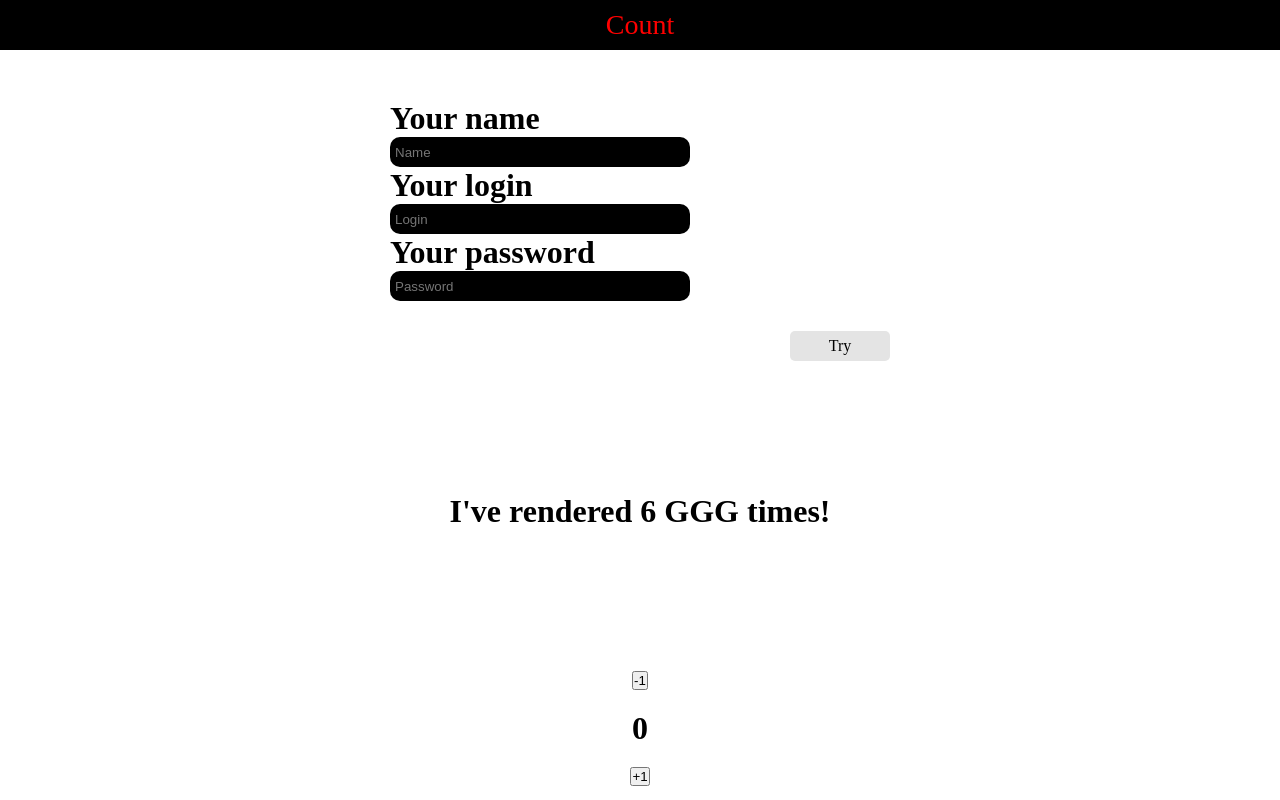
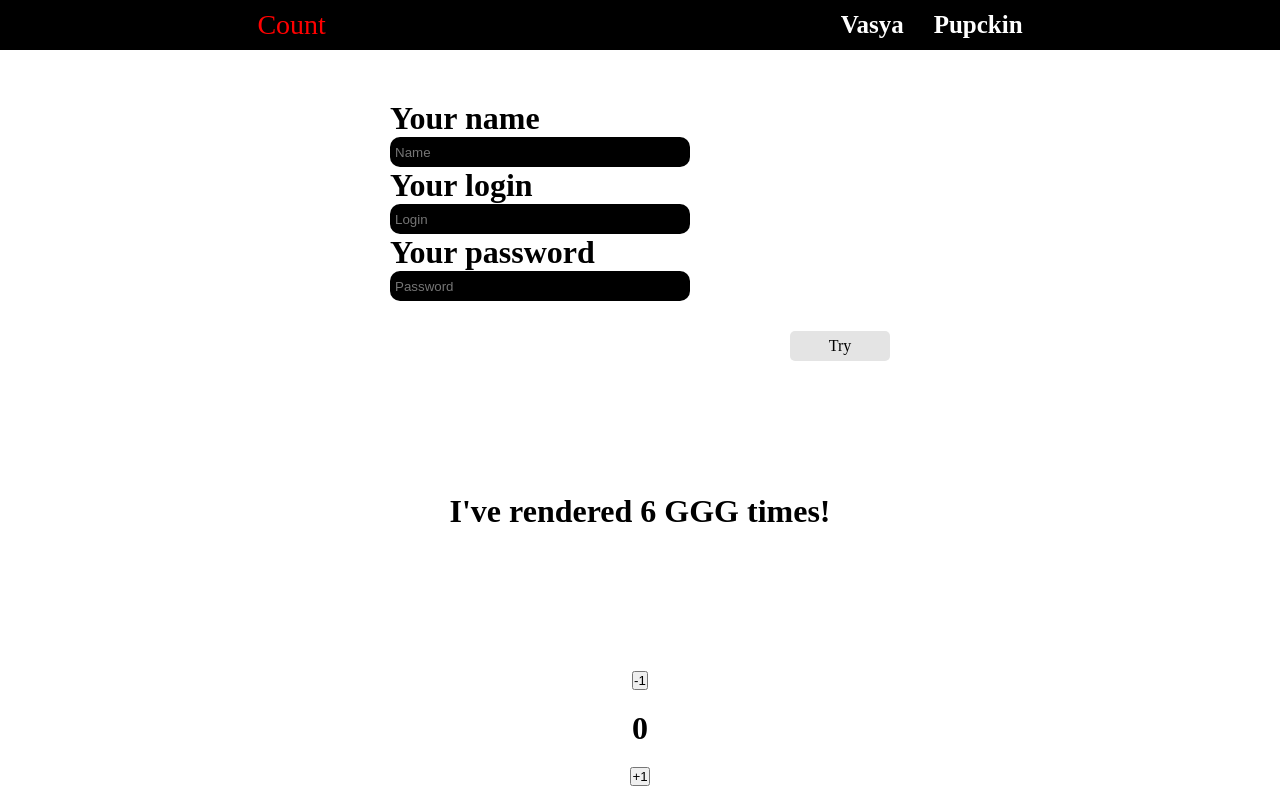
Before and after one commit to GeneralKFC/first_nepo, a React (Vite) app: page / in a window 1280 px wide. Shown: the top 800 px of the page. Built offline with nearby package versions, Linux system fonts and the light colour scheme; no server answers; some icons are missing.

Commit message:
V 1.0.1. Разобрался с формой, с багом кнопки rename. Добавил в header отображение логина и имени

```diff
--- a/src/components/Form.jsx
+++ b/src/components/Form.jsx
@@ -11,13 +11,13 @@ function Form(){
     const [login,setLogin]=useState('');
     const [password,setPassword]=useState('');
     const [name,setName]=useState('');
-    const [isOKName,setisOkName]=useState(false);
-    const [isOKLogin,setisOkLogin]=useState(false);
-    const [isOKPassword,setisOkPassword]=useState(false);
+    const [isOKName,setisOkName]=useState(null);
+    const [isOKLogin,setisOkLogin]=useState(null);
+    const [isOKPassword,setisOkPassword]=useState(null);
     const [User,setUser]=useState(null);
     const [show,setShow]=useState(false);
     const [WasUser,setWasUser]=useState('');
-    const [RenameUser,setRenameUser]=useState(null);
+    const [RenameUser,setRenameUser]=useState(false);
     const userIS=useRef(null);
     const sukaBlyatXyina=useRef();
     const SaveProfile=()=>{
@@ -60,6 +60,7 @@ function Form(){
 
 const Rename=()=>{
     if (isOKLogin && isOKPassword && isOKName) {
+
         console.log('Все поля валидны');
         const newUser = {
           name: name,
@@ -79,7 +80,7 @@ const Rename=()=>{
         setisOkPassword(false);
 
 
-      } else {
+      } else{
         console.log('Есть ошибки валидации');
 
         // Сбрасываем все ошибки
@@ -122,10 +123,8 @@ const Rename=()=>{
     useEffect(()=>{
         if(localStorage.getItem("Username/Login")){
             sukaBlyatXyina.current.style.display="none";
-            if(RenameUser!==null){
-               return;
-            }else{
-                setRenameUser(<div onClick={()=>Rename()} className="Form_has_user_button">Rename?</div>)
+            if(!RenameUser){
+                setRenameUser(true)
             }
 
         }
@@ -186,9 +185,12 @@ const Rename=()=>{
           }
 
     },[name,password,login]);
-    console.log(isOKPassword);
-    console.log(isOKLogin);
-    console.log(isOKName);
+    if(isOKPassword && isOKLogin && isOKName){
+        console.log(isOKPassword);
+        console.log(isOKLogin);
+        console.log(isOKName);
+    }
+
 
     return(
     <form className="Form">
@@ -212,7 +214,7 @@ const Rename=()=>{
         <div ref={Incorrect3} className="Form_incorrect"></div>
         </div>
         {WasUser}
-        {RenameUser}
+        {RenameUser && <div onClick={Rename} className="Form_has_user_button">Rename?</div>}
         <div ref={sukaBlyatXyina} className="Form_button" onClick={()=>SaveProfile()}>Try</div>
     </form>
     )
--- a/src/components/Header.jsx
+++ b/src/components/Header.jsx
@@ -1,10 +1,26 @@
-import React from "react";
+import React, { useState } from "react";
+import { useEffect } from "react";
+
 
 function Header(){
+    const [Name,setName]=useState("Vasya");
+    const [Login,setLogin]=useState("Pupckin");
+    useEffect(()=>{
+        if(localStorage.getItem("Username/Login")!==null){
+            const sur=localStorage.getItem("Username/Login");
+            const surparse=JSON.parse(sur);
+            setName(()=>surparse.name);
+            setLogin(()=>surparse.login);
+        }
+    },[])
     return(
         <header>
             <p className="text">Count</p>
+            <div className="Header_NL">
+            <h1 className="Header_UserText">{Name}</h1>
+            <h1 className="Header_UserText">{Login}</h1>
+            </div>
         </header>
     )
 }
-export default Header
+export default Header;
--- a/src/css/App.css
+++ b/src/css/App.css
@@ -19,7 +19,18 @@ header{
   color:red;
   font-size: 28px;
 }
-
+.Header_NL{
+  display: flex;
+  width: auto;
+  align-items: center;
+  width: auto;
+  gap: 30px;
+}
+.Header_UserText{
+  display: flex;
+  color: white;
+  font-size: 25px;
+}
 
 
 
```
